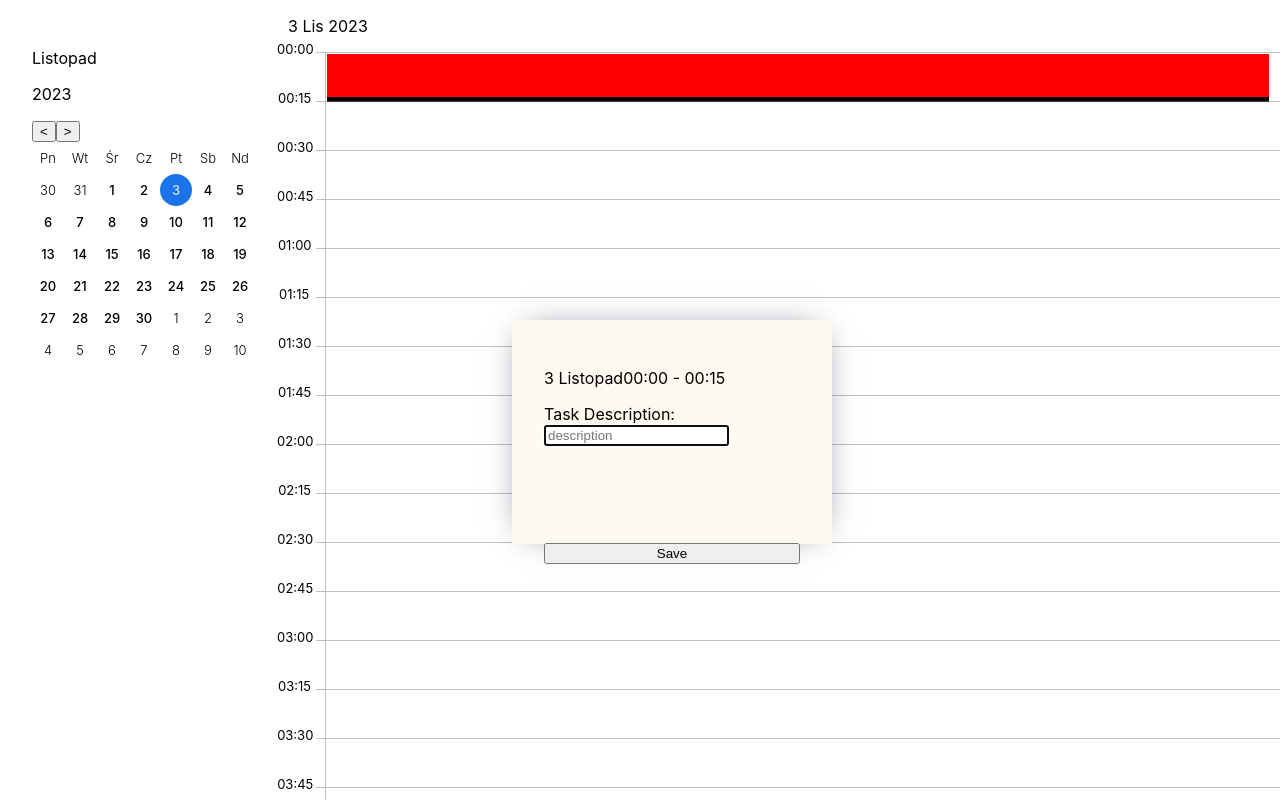
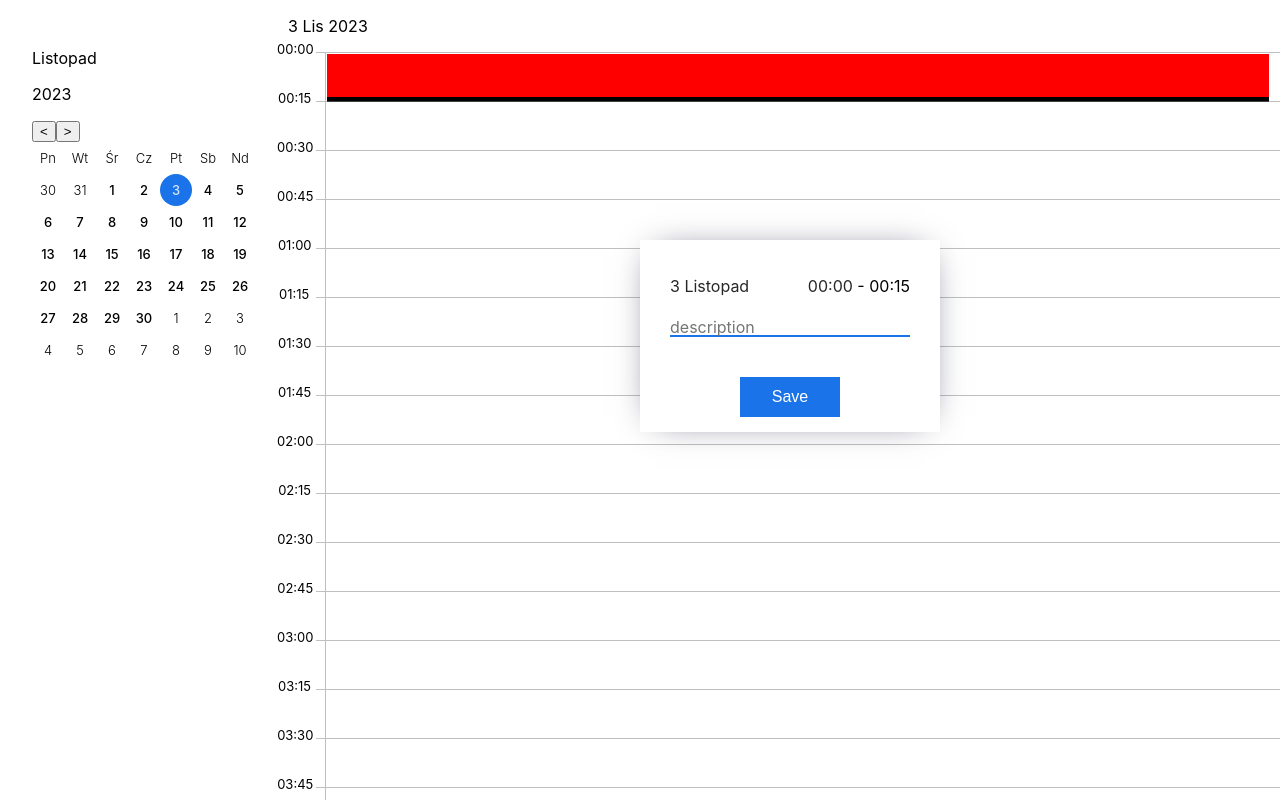
Before and after one commit to mJurczuk91/ReactCalendar, a React (Create React App) app: page / in a window 1280 px wide. Both pictures are taken after a click on the element 821 px from the left and 76 px from the top of the page. Shown: the top 800 px of the page. Built offline with nearby package versions, Linux system fonts and the light colour scheme.

Commit message:
modal uses formik for description

```diff
--- a/src/features/todos/components/todo-edit-modal.module.scss
+++ b/src/features/todos/components/todo-edit-modal.module.scss
@@ -1,20 +1,138 @@
+$margin-default: 5px 30px;
+
+input {
+    all: unset;
+}
+
 .modal {
-    padding: 2rem;
-    z-index: 10;
-    height: 20%;
-    width: 20%;
-    background-color:floralwhite;
+    z-index: 99;
+    padding: 15px 0;
+    height: auto;
+    width: 300px;
+    background-color:#fff;
     position: fixed;
-    top: 40%;
-    left: 40%;
+    top: 30%;
+    left: 50%;
     -webkit-box-shadow: 0px 0px 35px -16px rgba(66, 68, 90, 1);
     -moz-box-shadow: 0px 0px 35px -16px rgba(66, 68, 90, 1);
     box-shadow: 0px 0px 35px -16px rgba(66, 68, 90, 1);
 }
 
-.modal form {
+.datepicker{
+    position: absolute;
+    top: +50px;
+    background-color: white;
+    border:1px solid rgba(66, 68, 90);
+    -webkit-animation: fadein 0.3s; /* Safari, Chrome and Opera > 12.1 */
+    -moz-animation: fadein 0.3s; /* Firefox < 16 */
+     -ms-animation: fadein 0.3s; /* Internet Explorer */
+      -o-animation: fadein 0.3s; /* Opera < 12.1 */
+         animation: fadein 0.3s;
+}
+
+@keyframes fadein {
+ from { opacity: 0; }
+ to   { opacity: 1; }
+}
+
+/* Firefox < 16 */
+@-moz-keyframes fadein {
+ from { opacity: 0; }
+ to   { opacity: 1; }
+}
+
+/* Safari, Chrome and Opera > 12.1 */
+@-webkit-keyframes fadein {
+ from { opacity: 0; }
+ to   { opacity: 1; }
+}
+
+/* Internet Explorer */
+@-ms-keyframes fadein {
+ from { opacity: 0; }
+ to   { opacity: 1; }
+}
+
+.datepicker__menu{
     display: flex;
-    height: 100%;
-    flex-direction: column;
     justify-content: space-between;
+    margin: $margin-default;
 }
+
+p {
+    text-decoration: none;
+    user-select: none;
+    -moz-user-select: -moz-none;
+    -khtml-user-select: none;
+    -webkit-user-select: none;
+}
+
+.datepicker__toggle{
+  --border-color: rgb(56, 56, 56);
+  --border-width: 5px;
+  --bottom-distance: -4px;
+
+  color: #272727;
+  background-image: linear-gradient(var(--border-color), var(--border-color));
+  background-size: 0% var(--border-width);
+  background-repeat: no-repeat;
+  transition: background-size 0.3s;
+  background-position: 50% calc(100% - var(--bottom-distance));
+}
+
+.datepicker__toggle:hover{
+    cursor: pointer;
+    background-size: 100% var(--border-width);
+}
+
+.description__input {
+    width: 240px;
+
+    --border-color: rgb(26, 115, 232);
+    --border-width: 2px;
+    --bottom-distance: 0px;
+
+    color: #272727;
+    background-image: linear-gradient(var(--border-color), var(--border-color));
+    background-size: 0% var(--border-width);
+    background-repeat: no-repeat;
+    transition: background-size 0.3s;
+    background-position: 0 calc(100% - var(--bottom-distance));
+}
+
+.description__input:focus {
+    background-size: 100% var(--border-width);
+}
+
+.input__container{
+    display: flex;
+    margin: $margin-default;
+}
+
+.button__container {
+    display: flex;
+    width: 100%;
+    justify-content: center;
+}
+
+.button__save {
+    width: 100px;
+    height: 40px;
+    margin-top: 10px;
+    border: none;
+    font-size: medium;
+    color: white;
+    background-color: rgb(26,115,232);
+}
+
+.button__save:hover{
+    cursor: pointer;
+    background-color: rgb(26, 100, 197);
+}
+
+.input__error{
+    height: 20px;
+    margin: $margin-default;
+    font-size: small;
+    color: red;
+}
--- a/src/features/todos/components/todo-edit-modal.tsx
+++ b/src/features/todos/components/todo-edit-modal.tsx
@@ -8,7 +8,7 @@ import { padWithZeros } from "../../calendar/utils/date-utils";
 import { useAppDispatch } from "../../../store/redux-hooks";
 import { calendarStepInMinutes } from "../../calendar/components/calendar-dashboard";
 import { setDate } from "../../datepicker/store/datepicker.slice";
-import { useFormik } from "formik";
+import { FormikErrors, FormikValues, useFormik } from "formik";
 
 
 interface Props {
@@ -51,23 +51,38 @@ const TodoEditModal: React.FC<Props> = ({ todo, saveTodo, updateEditedTodo }) =>
         setDisplayDatepicker(false);
     }
 
+    const formik = useFormik({
+        initialValues: {
+            description: '',
+        },
+        validate: values => {
+            const errors:FormikErrors<FormikValues> = {};
+            if(!values.description) errors.description = 'Description required';
+            return errors;
+        },
+        onSubmit: values => {
+            saveTodo({...todo, description: values.description});
+        }
+    });
+
     return <>
         <div
             className={classes.modal}
             onClick={(e: React.MouseEvent) => { e.stopPropagation() }}>
-            <div>
+            <div className={classes.datepicker__menu}>
+                <p
+                    className={classes.datepicker__toggle}
+                    onClick={handleStartDateClicked}
+                >
+                    {new Date(todo.dateStart).getDate()} {getMonthNameInPolish(new Date(todo.dateStart).getMonth())}
+                </p>
                 <p>
-                    <span
-                        onClick={handleStartDateClicked}
-                    >
-                        {new Date(todo.dateStart).getDate()} {getMonthNameInPolish(new Date(todo.dateStart).getMonth())}
-                    </span>
-                    <span>{padWithZeros(new Date(todo.dateStart).getHours())}:{padWithZeros(new Date(todo.dateStart).getMinutes())}</span>
+                    <span className={classes.datepicker__toggle}>{padWithZeros(new Date(todo.dateStart).getHours())}:{padWithZeros(new Date(todo.dateStart).getMinutes())}</span>
                     <span> - </span>
                     <span>{padWithZeros(new Date(todo.dateEnd).getHours())}:{padWithZeros(new Date(todo.dateEnd).getMinutes())}</span>
                 </p>
                 {displayDatepicker &&
-                    <div>
+                    <div className={classes.datepicker}>
                         <Datepicker selectedDate={
                             {
                                 day: new Date(todo.dateStart).getDate(),
@@ -78,21 +93,23 @@ const TodoEditModal: React.FC<Props> = ({ todo, saveTodo, updateEditedTodo }) =>
                     </div>
                 }
             </div>
-            <form onSubmit={(e: React.FormEvent) => {
-                e.preventDefault();
-                saveTodo({ ...todo, description: description });
-            }}>
-                <div>
-                    <label htmlFor="task-description">Task Description: </label>
+            <form onSubmit={formik.handleSubmit}>
+                <div className={classes.input__container}>
                     <input
+                        className={classes.description__input}
                         autoFocus
-                        id="task-description"
+                        id="description"
                         type="text"
                         placeholder="description"
-                        onChange={(e) => { setDescription(e.currentTarget.value); }}
+                        {...formik.getFieldProps('description')}
                     />
                 </div>
-                <button type="submit">Save</button>
+                <div className={classes.input__error}>
+                    {formik.errors.description && formik.errors.description}
+                </div>
+                <div className={classes.button__container}>
+                    <button className={classes.button__save} type="submit">Save</button>
+                </div>
             </form>
         </div>
     </>
```
